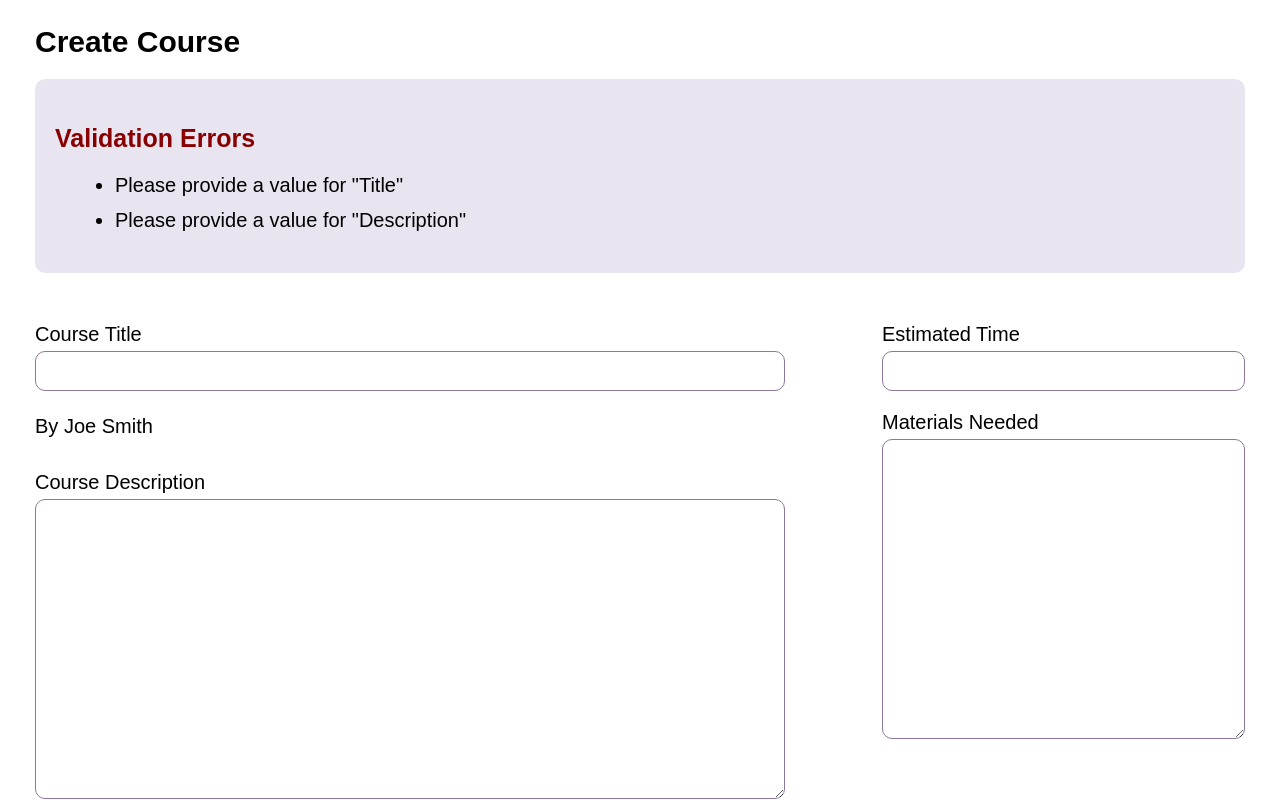
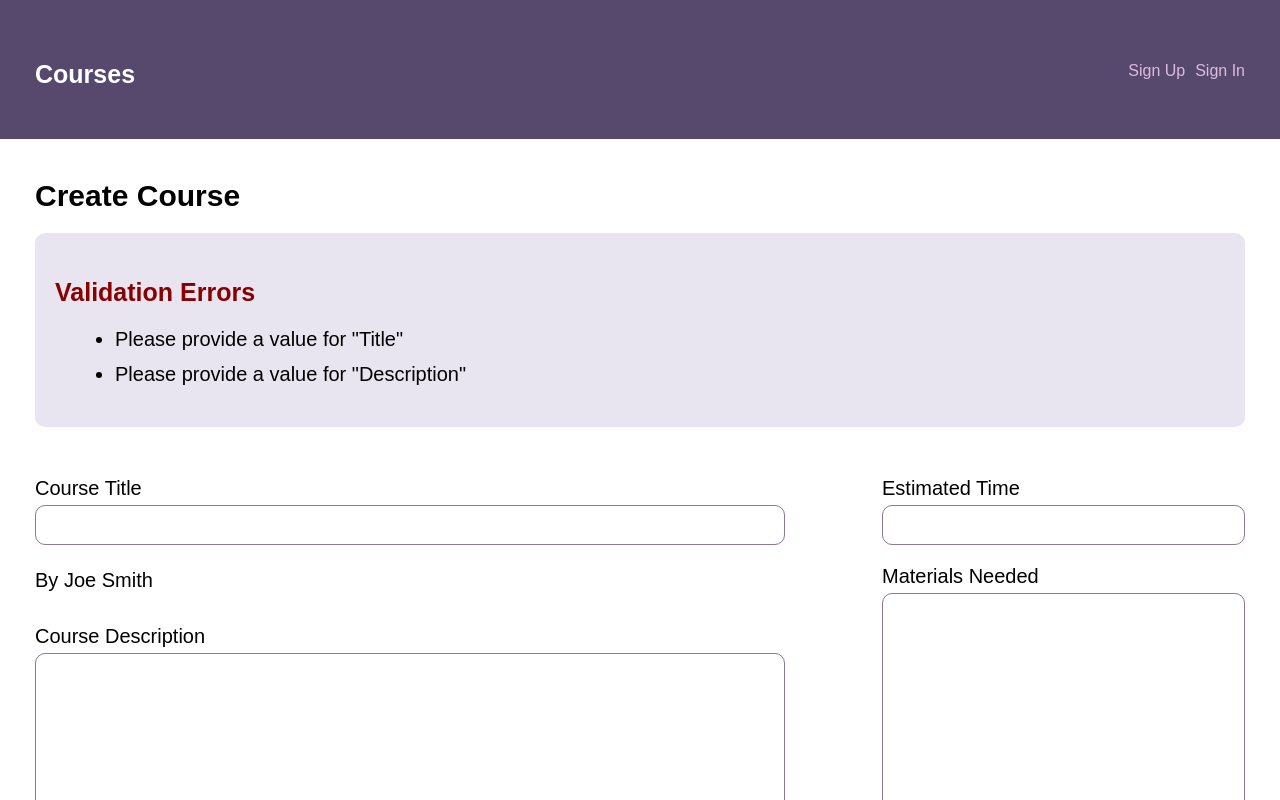
Before and after one commit to ebfaler/REACT-full-stack-app, a React (Create React App) app in the folder client/: page /courses/create in a window 1280 px wide. Shown: the top 800 px of the page. Built offline with nearby package versions, Linux system fonts and the light colour scheme.

Commit message:
rendered header to app

```diff
--- a/client/src/App.js
+++ b/client/src/App.js
@@ -14,6 +14,7 @@ import UserSignUp from "./components/UserSignUp";
 function App() {
   return (
     <BrowserRouter>
+      <Header />
       <Routes>
         <Route path="/" element={<Courses />} />
         <Route path="/courses/:id" element={<CourseDetail />} />
--- a/client/src/components/CreateCourse.jsx
+++ b/client/src/components/CreateCourse.jsx
@@ -1,4 +1,4 @@
-import React from "react";
+import React, { useState, useEffect } from "react";
 import { Link } from "react-router-dom";
 
 function CreateCourse() {
--- a/client/src/components/Header.jsx
+++ b/client/src/components/Header.jsx
@@ -7,15 +7,15 @@ function Header() {
     <header>
       <div className="wrap header--flex">
         <h1 className="header--logo">
-          <Link href="index.html">Courses</Link>
+          <Link to="index.html">Courses</Link>
         </h1>
         <nav>
           <ul className="header--signedout">
             <li>
-              <Link href="sign-up.html">Sign Up</Link>
+              <Link to="sign-up.html">Sign Up</Link>
             </li>
             <li>
-              <Link href="sign-in.html">Sign In</Link>
+              <Link to="sign-in.html">Sign In</Link>
             </li>
           </ul>
         </nav>
--- a/client/src/components/UpdateCourse.jsx
+++ b/client/src/components/UpdateCourse.jsx
@@ -1,4 +1,4 @@
-import React from "react";
+import React, { useState, useEffect } from "react";
 import { Link } from "react-router-dom";
 
 function UpdateCourse() {
--- a/client/src/components/UserSignIn.jsx
+++ b/client/src/components/UserSignIn.jsx
@@ -1,4 +1,4 @@
-import React from "react";
+import React, { useState, useEffect } from "react";
 import { Link } from "react-router-dom";
 
 function UserSignIn() {
--- a/client/src/components/UserSignUp.jsx
+++ b/client/src/components/UserSignUp.jsx
@@ -1,4 +1,4 @@
-import React from "react";
+import React, { useState, useEffect } from "react";
 import { Link } from "react-router-dom";
 
 function UserSignUp() {
```
